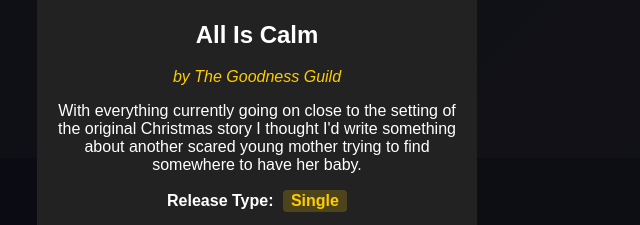
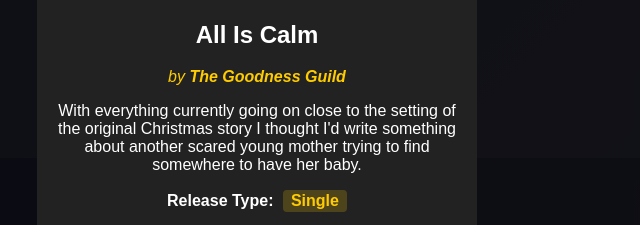
Before and after one commit to dominictristram/domtristrammusic-web, a plain HTML site: page discography.html in a window 1280 px wide. Both pictures are taken after a click on the picture 136 px from the left and 308 px from the top of the page. Shown: the part 411-636 px from the top of the page, 383-1023 px from the left. Drawn offline with Linux system fonts and the light colour scheme.

Commit message:
Made the arist name in the discography a clickable link

```diff
--- a/scripts/discography.js
+++ b/scripts/discography.js
@@ -139,7 +139,14 @@ document.addEventListener("DOMContentLoaded", function () {
         img.addEventListener("click", () => {
             modalCover.src = album.cover;
             modalTitle.textContent = album.title;
-            modalArtist.textContent = `by ${album.artist}`;
+
+            // Create artist link if it's The Goodness Guild
+            if (album.artist === "The Goodness Guild") {
+                modalArtist.innerHTML = `by <a href="https://goodnessguild.com" target="_blank">${album.artist}</a>`;
+            } else {
+                modalArtist.textContent = `by ${album.artist}`;
+            }
+
             modalDescription.textContent = album.description;
             modalReleaseDate.textContent = album.releaseDate;
             modalReleaseType.textContent = album.releaseType;
--- a/styles/main.css
+++ b/styles/main.css
@@ -270,3 +270,14 @@ footer {
     color: #ffcc00;
     margin-left: 5px;
 }
+
+/* Add this to your existing CSS */
+#album-artist a {
+    color: #ffcc00;
+    text-decoration: none;
+    transition: color 0.2s ease-in-out;
+}
+
+#album-artist a:hover {
+    color: #ff6600;
+}
```
